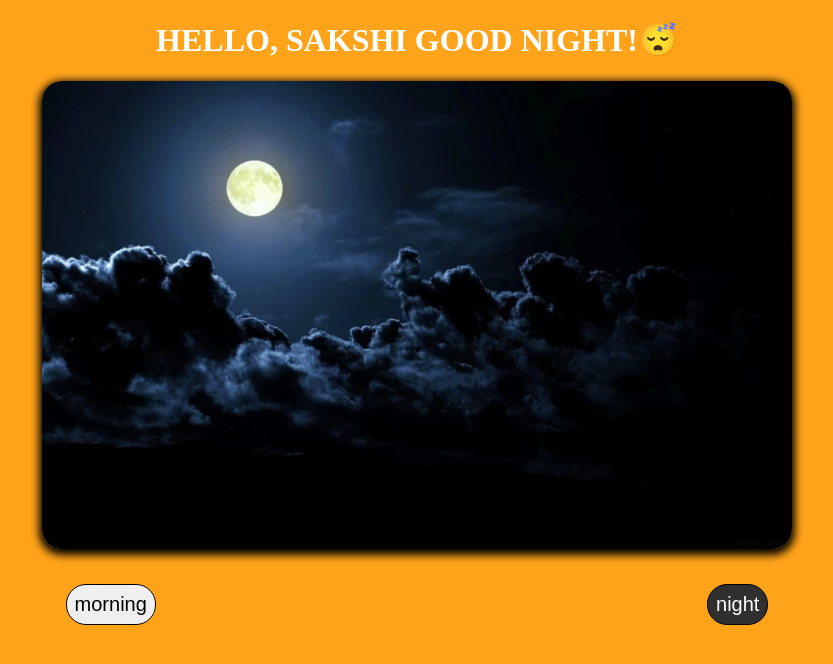
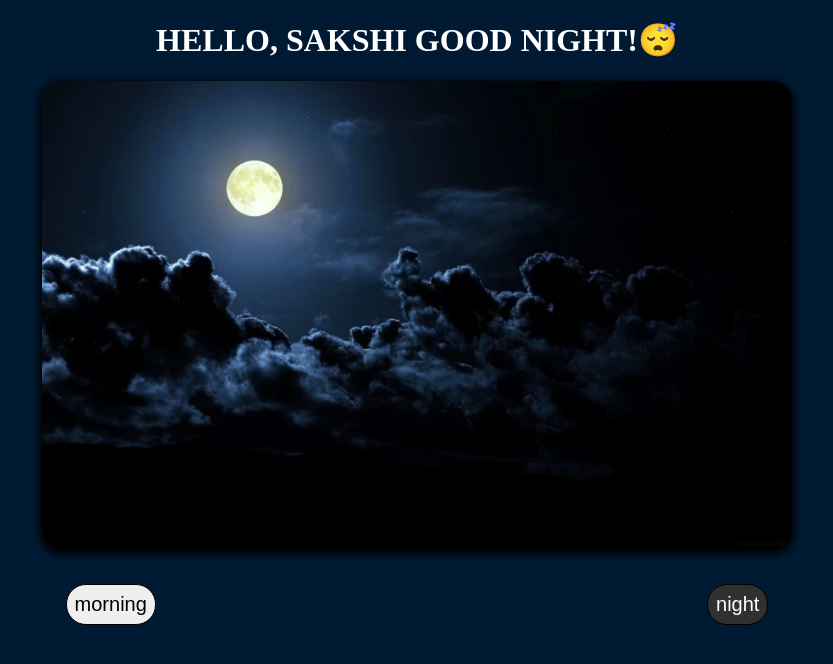
Before and after one commit to sakshi-rah/Greeting-card, a plain HTML site: page index.html in a window 1280 px wide. Both pictures are taken after a click on the button "night". Shown: the whole page, without its empty margins (223-1056 px from the left). Drawn offline with Linux system fonts and the light colour scheme.

Commit message:
final commit

```diff
--- a/index.html
+++ b/index.html
@@ -18,7 +18,7 @@
         document.getElementById("btn-off").className = " btn btn-off";
         document.getElementById("btn-on").className = " btn";
         document.querySelector(".h1-tag").innerHTML=" HELLO, SAKSHI GOOD NIGHT!😴";
-        document.getElementById("container").className = "color-light";
+        document.getElementById("container").className = "color-dark";
     }
 
 </script>
```
